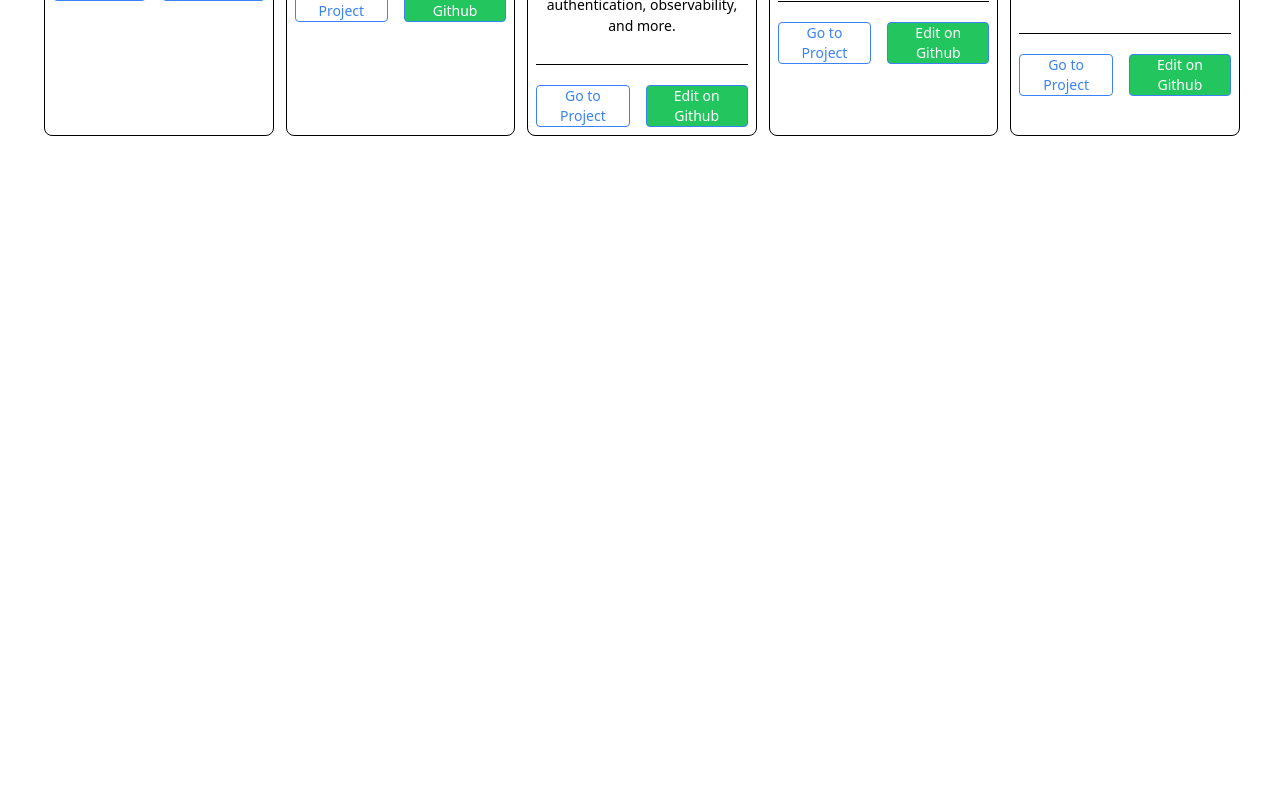
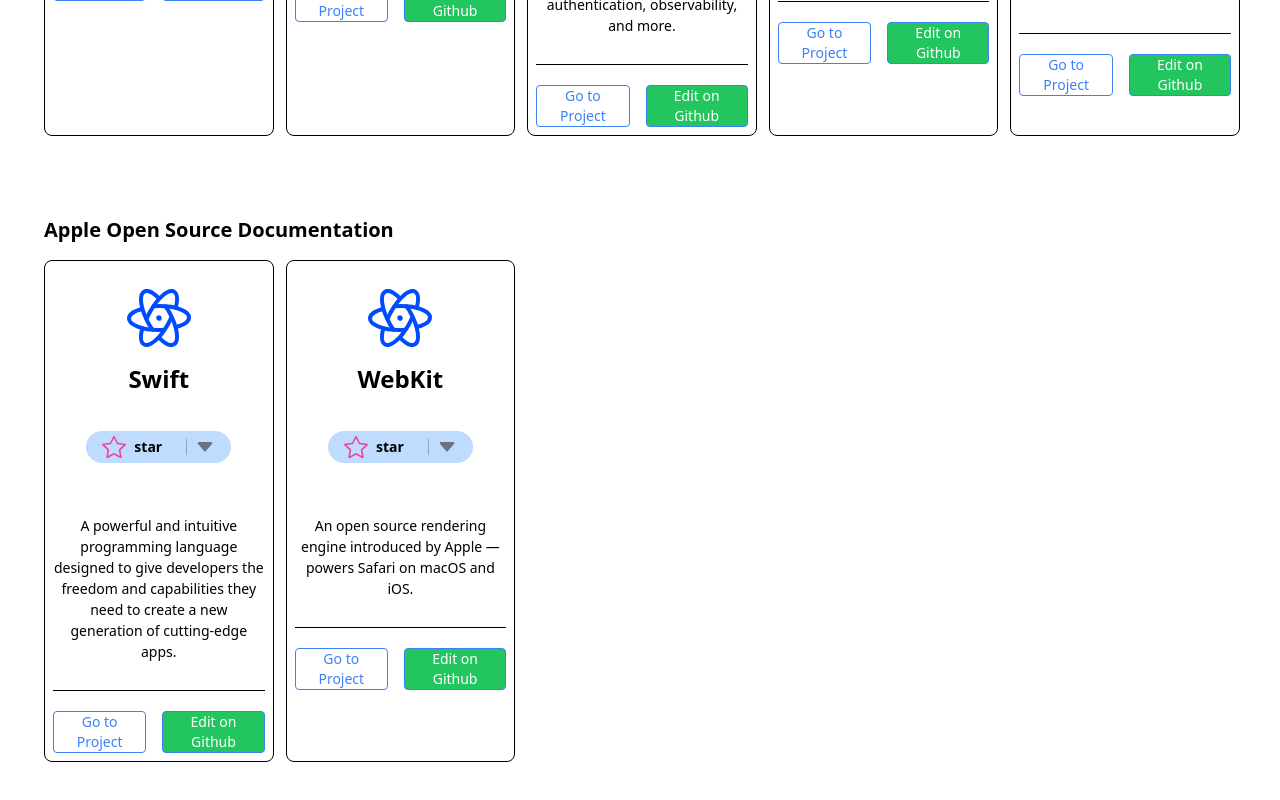
Before and after one commit to saintmalik/awesome-oss-docs, a React (Vite) app in the folder awesome-oss-docs/: page / in a window 1280 px wide. Shown: the part 1909-2709 px from the top of the page. Before the commit the page ends 2085 px from the top, so only its background shows below. Built offline with nearby package versions, Linux system fonts and the light colour scheme.

Commit message:
Created apple.js file and added all apple docs from Readme.md to this file

```diff
--- a/awesome-oss-docs/src/constants/docs/index.js
+++ b/awesome-oss-docs/src/constants/docs/index.js
@@ -1,5 +1,5 @@
 import airbnb from "./orderByAlphabet/airbnb";
 import apache from "./orderByAlphabet/apache";
+import apple from "./orderByAlphabet/apple";
 
-
-export default [ airbnb, apache ];
+export default [airbnb, apache, apple];
--- /dev/null
+++ b/awesome-oss-docs/src/constants/docs/orderByAlphabet/apple.js
@@ -0,0 +1,21 @@
+export default {
+  title: "Apple Open Source Documentation",
+  documentations: [
+    {
+      title: "Swift",
+      description:
+        "A powerful and intuitive programming language designed to give developers the freedom and capabilities they need to create a new generation of cutting-edge apps.",
+      projectUrl: "https://www.swift.org/documentation/",
+      githubUrl: "https://github.com/apple/swift/tree/main/docs",
+      owner: "Company Owned Documentation",
+    },
+    {
+      title: "WebKit",
+      description:
+        "An open source rendering engine introduced by Apple — powers Safari on macOS and iOS.",
+      projectUrl: "https://webkit.org/",
+      githubUrl: "",
+      owner: "Company Owned Documentation",
+    },
+  ],
+};
```
